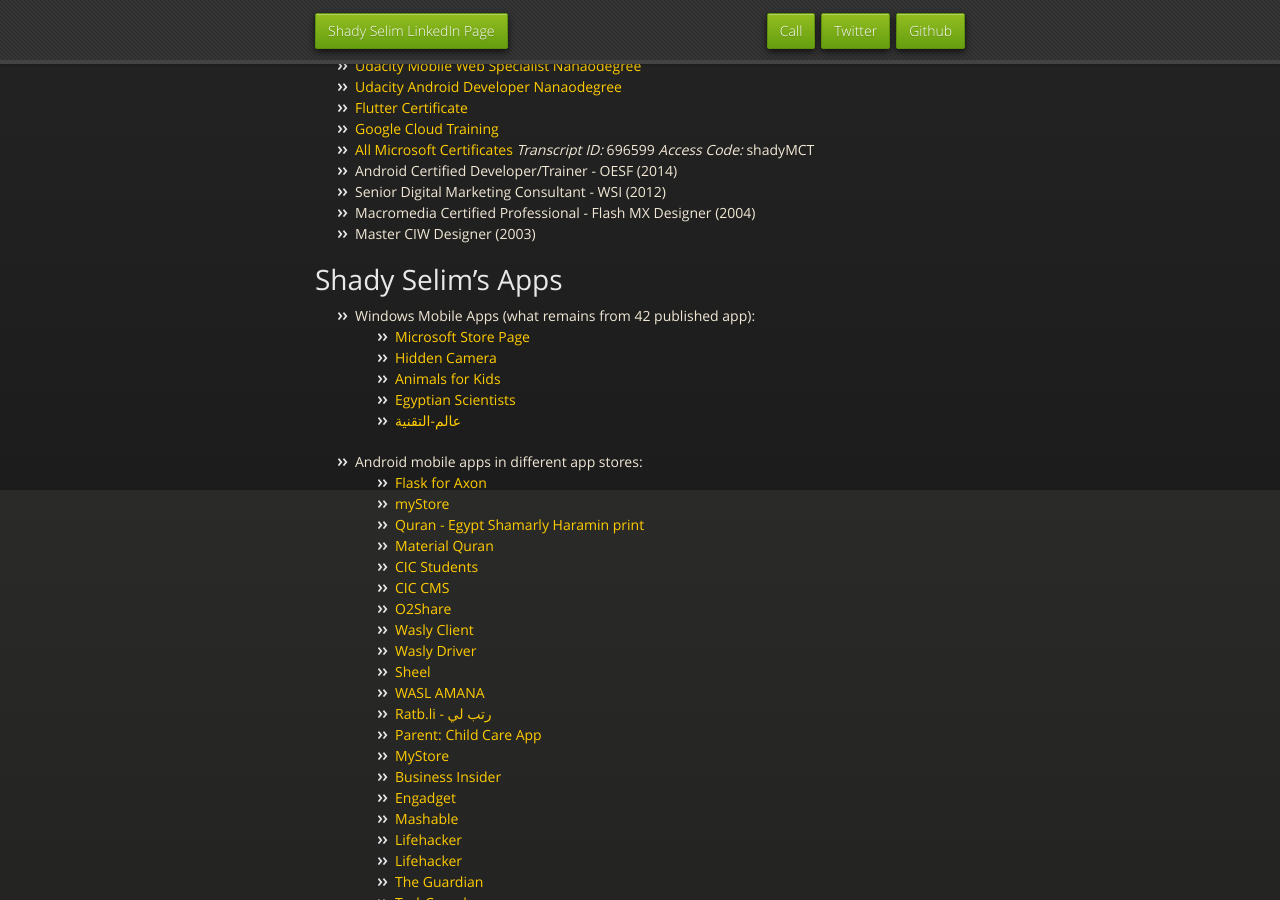
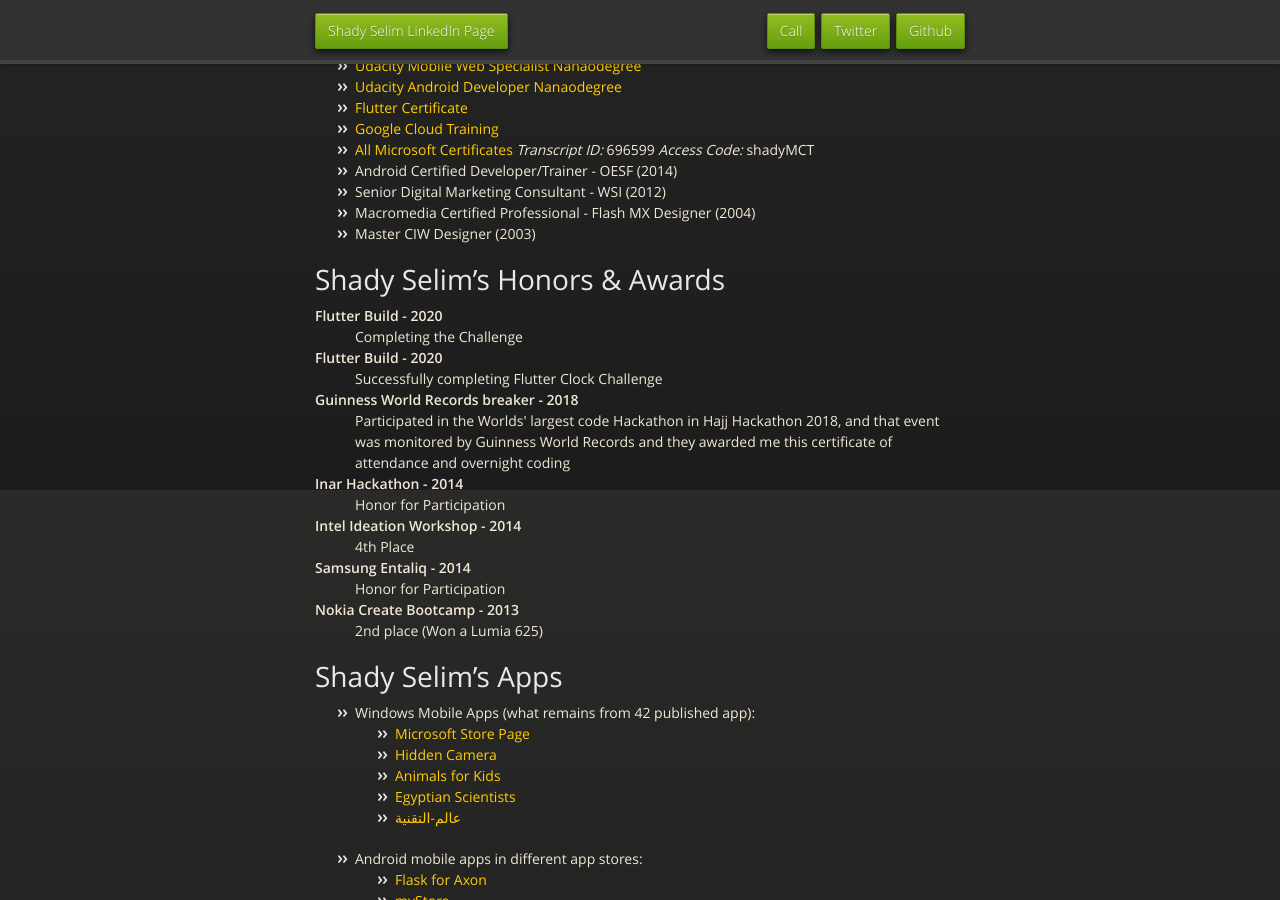
Before and after one commit to Shady-Selim/shady-selim.github.io, a Jekyll site: the page built from index.md, in a window 1280 px wide and 900 px high, scrolled down 1310 px. Built offline with Jekyll 4.4.1, drawn with Linux system fonts in a browser that asks for light colours; our own code applies the rules of GitHub Pages for plain Markdown files; some of the changed text lies outside the part shown.

Commit message:
Update index.md

```diff
--- a/index.md
+++ b/index.md
@@ -44,6 +44,24 @@
 * Senior Digital Marketing Consultant - WSI (2012)
 * Macromedia Certified Professional - Flash MX Designer (2004)
 * Master CIW Designer (2003)
+
+# Shady Selim's Honors & Awards
+<dl>
+  <dt>Flutter Build - 2020</dt>
+    <dd>Completing the Challenge</dd>
+  <dt>Flutter Build - 2020</dt>
+    <dd>Successfully completing Flutter Clock Challenge</dd>
+  <dt>Guinness World Records breaker - 2018</dt>
+    <dd>Participated in the Worlds' largest code Hackathon in Hajj Hackathon 2018, and that event was monitored by Guinness World Records and they awarded me this certificate of attendance and overnight coding</dd>
+  <dt>Inar Hackathon - 2014</dt>
+    <dd>Honor for Participation</dd>
+  <dt>Intel Ideation Workshop - 2014</dt>
+    <dd>4th Place</dd>
+  <dt>Samsung Entaliq - 2014</dt>
+    <dd>Honor for Participation</dd>
+  <dt>Nokia Create Bootcamp - 2013</dt>
+    <dd>2nd place (Won a Lumia 625)</dd>
+</dl>
 
 # Shady Selim's Apps
 - Windows Mobile Apps (what remains from 42 published app):
```
Also changed, not shown: other parts of index.md (+1 -1 lines).
